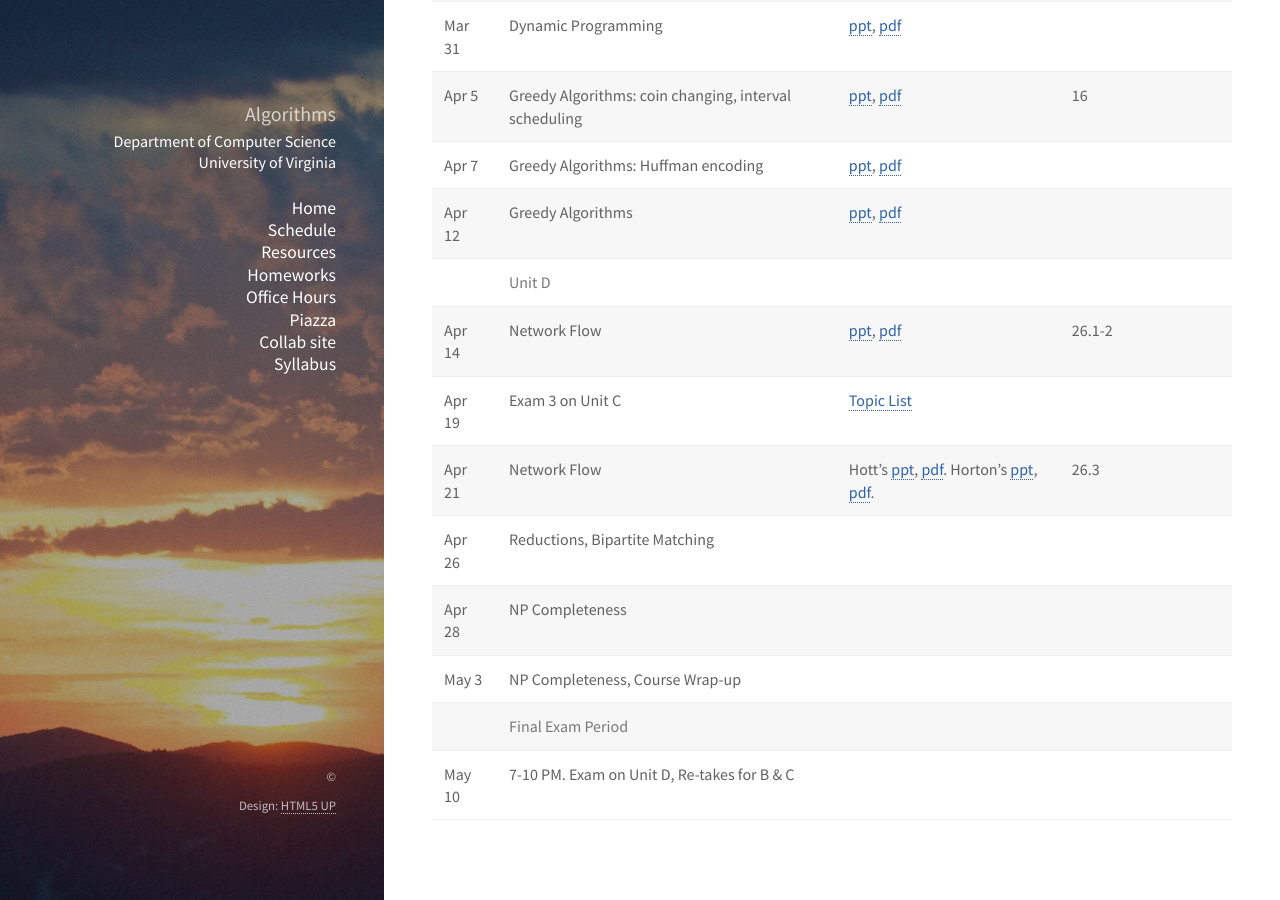
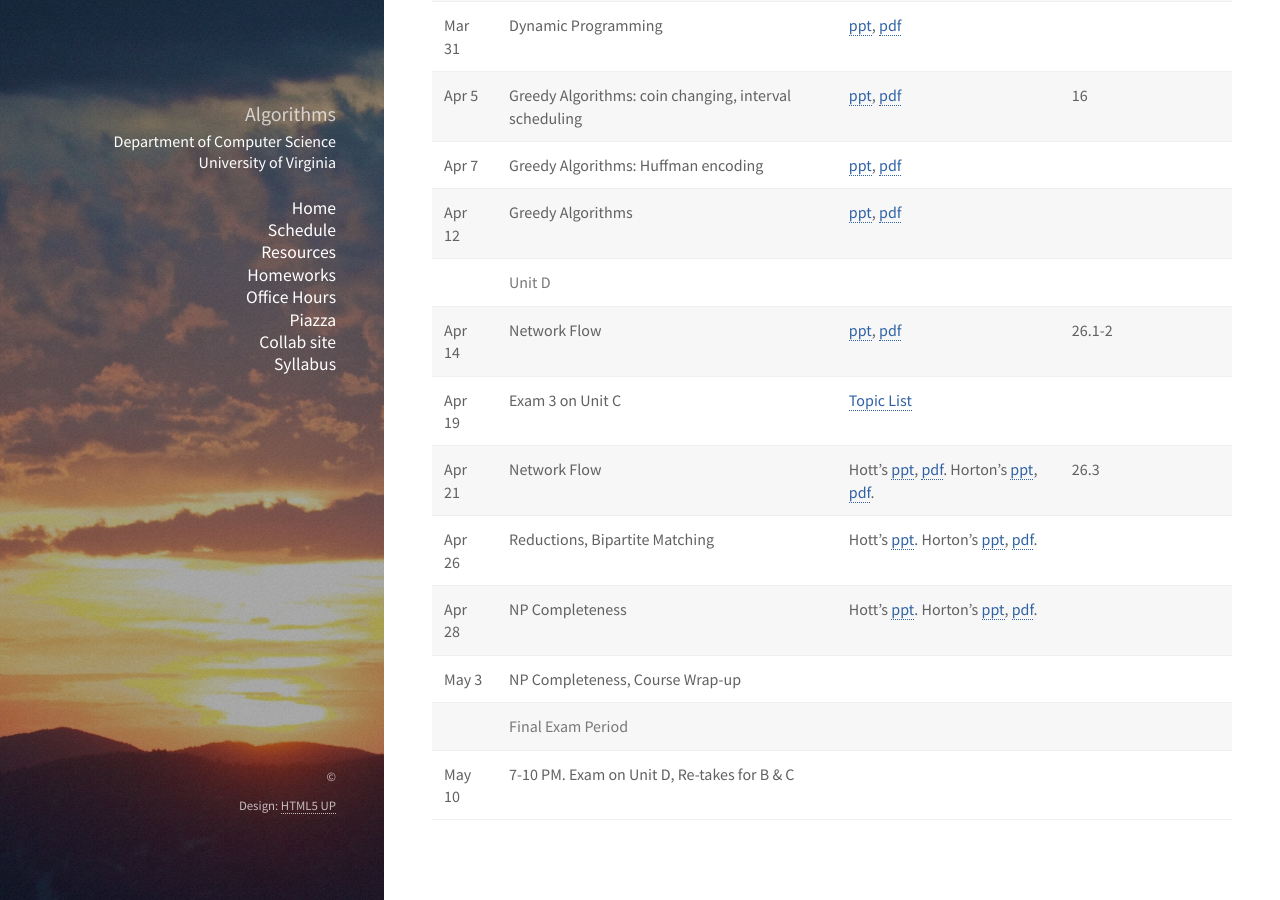
Before and after one commit to uva-cs/cs4102-s22, a Jekyll site: the page built from slides/schedule.md, in a window 1280 px wide and 900 px high, scrolled down 1696 px. Built offline with Jekyll 4.4.1, drawn with Linux system fonts in a browser that asks for light colours; nearby versions of some CDN libraries; library files that are not in the unit come from our copies.

Commit message:
slides for Apr. 26 and 28

```diff
--- a/slides/schedule.md
+++ b/slides/schedule.md
@@ -40,8 +40,8 @@ This is a tentative schedule of topics addressed.  As we go through the semester
 | Apr 14  | Network Flow                                                  | [ppt](cs4102-D-lecture1.pptx), [pdf](cs4102-D-lecture1.pdf)                                                          | 26.1-2   |                                   |
 | Apr 19  | Exam 3 on Unit C                                              | [Topic List](../unitc/exam-c-topics.html)                                                                            |          |                                   |
 | Apr 21  | Network Flow                                                  | Hott's [ppt](cs4102_D2_Bipartite_Reductions.pptx), [pdf](cs4102_D2_Bipartite_Reductions.pdf). Horton's [ppt](cs4102_D2_Bipartite_Reductions-Horton.pptx), [pdf](cs4102_D2_Bipartite_Reductions-Horton.pdf).  | 26.3   |                                   |
-| Apr 26  | Reductions, Bipartite Matching                                |                                                                                                                      |          |                                   |
-| Apr 28  | NP Completeness                                               |                                                                                                                      |          |                                   |
+| Apr 26  | Reductions, Bipartite Matching                                | Hott's [ppt](cs4102_D3_Reductions_Hott.pptx). Horton's [ppt](cs4102_D3_Reductions_Horton.pptx), [pdf](cs4102_D3_Reductions_Horton.pdf).                                                                                                                     |          |                                   |
+| Apr 28  | NP Completeness                                               | Hott's [ppt](cs4102_D4_NPC1_Hott.pptx). Horton's [ppt](cs4102_D4_NPC1_Horton.pptx), [pdf](cs4102_D4_NPC1_Horton.pdf).                                                                                                                     |          |                                   |
 | May 3   | NP Completeness, Course Wrap-up                               |                                                                                                                      |          |                                   |
 |         | **Final Exam Period**                                         |                                                                                                                      |          |                                   |
 | May 10  | 7-10 PM. Exam on Unit D, Re-takes for B & C                   |                                                                                                                      |          |                                   |
```
Also changed, not shown: 6 other files.
